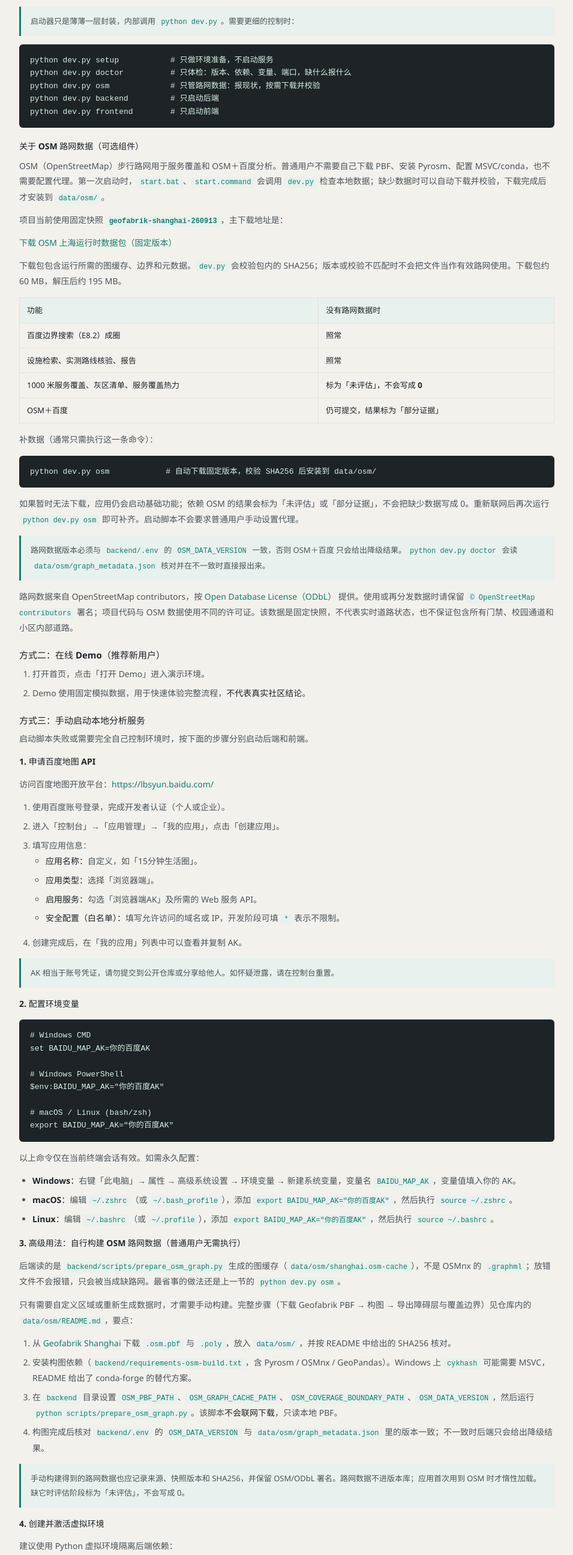
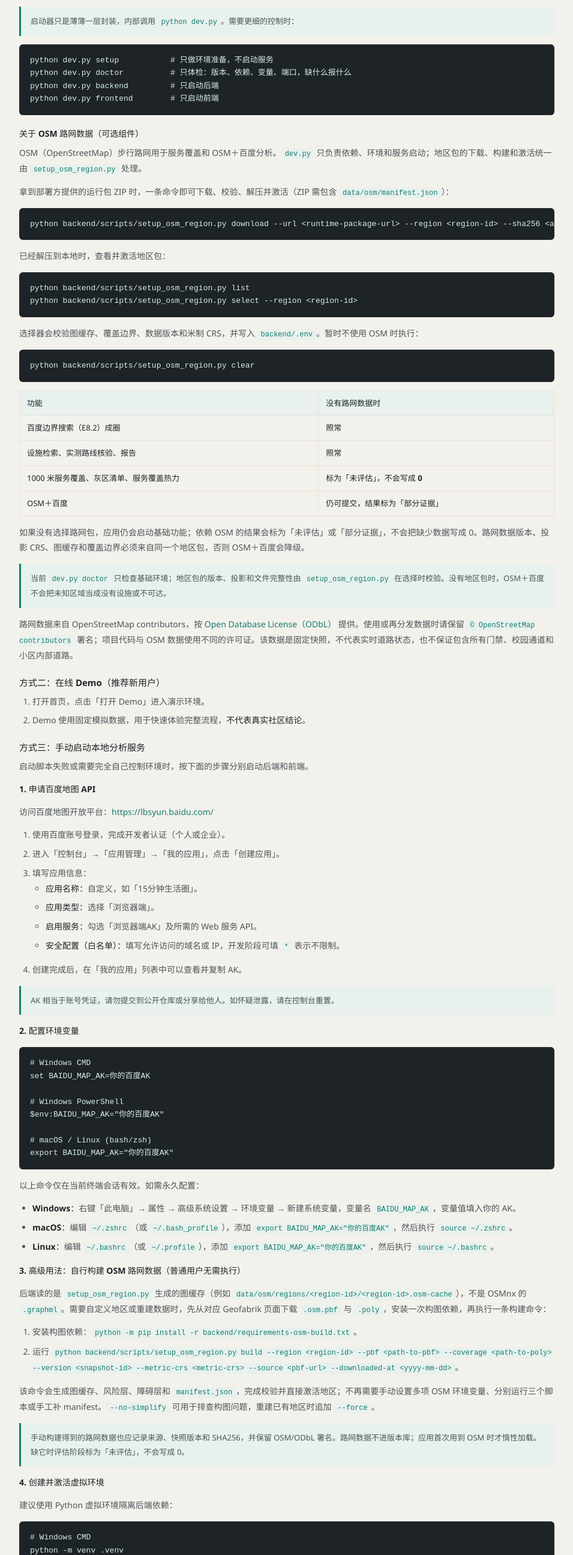
Before and after one commit to AegleObserver/our-map-site, a website: page help/index.html in a window 1280 px wide. Shown: the part 1947-4540 px from the top of the page at 60% size, without its empty margins (306-1261 px from the left). Drawn offline with Linux system fonts and the light colour scheme.

Commit message:
docs: update OSM setup instructions

```diff
--- a/help/index.html
+++ b/help/index.html
@@ -158,14 +158,17 @@ cd Baidu-map</code></pre>
               <blockquote><p>启动器只是薄薄一层封装，内部调用 <code>python dev.py</code>。需要更细的控制时：</p></blockquote>
               <pre><code>python dev.py setup           # 只做环境准备，不启动服务
 python dev.py doctor          # 只体检：版本、依赖、变量、端口，缺什么报什么
-python dev.py osm             # 只管路网数据：报现状，按需下载并校验
 python dev.py backend         # 只启动后端
 python dev.py frontend        # 只启动前端</code></pre>
               <h4>关于 OSM 路网数据（可选组件）</h4>
-              <p>OSM（OpenStreetMap）步行路网用于服务覆盖和 OSM＋百度分析。普通用户不需要自己下载 PBF、安装 Pyrosm、配置 MSVC/conda，也不需要配置代理。第一次启动时，<code>start.bat</code>、<code>start.command</code> 会调用 <code>dev.py</code> 检查本地数据；缺少数据时可以自动下载并校验，下载完成后才安装到 <code>data/osm/</code>。</p>
-              <p>项目当前使用固定快照 <strong><code>geofabrik-shanghai-260913</code></strong>，主下载地址是：</p>
-              <p><a href="https://github.com/PennEwan/Baidu-map/raw/refs/heads/osm-runtime-data/osm-shanghai-geofabrik-260913-runtime.zip" target="_blank" rel="noreferrer">下载 OSM 上海运行时数据包（固定版本）</a></p>
-              <p>下载包包含运行所需的图缓存、边界和元数据。<code>dev.py</code> 会校验包内的 SHA256；版本或校验不匹配时不会把文件当作有效路网使用。下载包约 60 MB，解压后约 195 MB。</p>
+              <p>OSM（OpenStreetMap）步行路网用于服务覆盖和 OSM＋百度分析。<code>dev.py</code> 只负责依赖、环境和服务启动；地区包的下载、构建和激活统一由 <code>setup_osm_region.py</code> 处理。</p>
+              <p>拿到部署方提供的运行包 ZIP 时，一条命令即可下载、校验、解压并激活（ZIP 需包含 <code>data/osm/manifest.json</code>）：</p>
+              <pre><code>python backend/scripts/setup_osm_region.py download --url &lt;runtime-package-url&gt; --region &lt;region-id&gt; --sha256 &lt;archive-sha256&gt;</code></pre>
+              <p>已经解压到本地时，查看并激活地区包：</p>
+              <pre><code>python backend/scripts/setup_osm_region.py list
+python backend/scripts/setup_osm_region.py select --region &lt;region-id&gt;</code></pre>
+              <p>选择器会校验图缓存、覆盖边界、数据版本和米制 CRS，并写入 <code>backend/.env</code>。暂时不使用 OSM 时执行：</p>
+              <pre><code>python backend/scripts/setup_osm_region.py clear</code></pre>
               <table>
                 <thead><tr><th>功能</th><th>没有路网数据时</th></tr></thead>
                 <tbody>
@@ -175,10 +178,8 @@ python dev.py frontend        # 只启动前端</code></pre>
                   <tr><td>OSM＋百度</td><td>仍可提交，结果标为「部分证据」</td></tr>
                 </tbody>
               </table>
-              <p>补数据（通常只需执行这一条命令）：</p>
-              <pre><code>python dev.py osm            # 自动下载固定版本，校验 SHA256 后安装到 data/osm/</code></pre>
-              <p>如果暂时无法下载，应用仍会启动基础功能；依赖 OSM 的结果会标为「未评估」或「部分证据」，不会把缺少数据写成 0。重新联网后再次运行 <code>python dev.py osm</code> 即可补齐。启动脚本不会要求普通用户手动设置代理。</p>
-              <blockquote><p>路网数据版本必须与 <code>backend/.env</code> 的 <code>OSM_DATA_VERSION</code> 一致，否则 OSM＋百度 只会给出降级结果。<code>python dev.py doctor</code> 会读 <code>data/osm/graph_metadata.json</code> 核对并在不一致时直接报出来。</p></blockquote>
+              <p>如果没有选择路网包，应用仍会启动基础功能；依赖 OSM 的结果会标为「未评估」或「部分证据」，不会把缺少数据写成 0。路网数据版本、投影 CRS、图缓存和覆盖边界必须来自同一个地区包，否则 OSM＋百度会降级。</p>
+              <blockquote><p>当前 <code>dev.py doctor</code> 只检查基础环境；地区包的版本、投影和文件完整性由 <code>setup_osm_region.py</code> 在选择时校验。没有地区包时，OSM＋百度不会把未知区域当成没有设施或不可达。</p></blockquote>
               <p>路网数据来自 OpenStreetMap contributors，按 <a href="https://opendatacommons.org/licenses/odbl/1-0/" target="_blank" rel="noreferrer">Open Database License（ODbL）</a> 提供。使用或再分发数据时请保留 <code>© OpenStreetMap contributors</code> 署名；项目代码与 OSM 数据使用不同的许可证。该数据是固定快照，不代表实时道路状态，也不保证包含所有门禁、校园通道和小区内部道路。</p>
               <h3>方式二：在线 Demo（推荐新用户）</h3>
               <ol>
@@ -219,14 +220,12 @@ export BAIDU_MAP_AK="你的百度AK"</code></pre>
                 <li><strong>Linux：</strong>编辑 <code>~/.bashrc</code>（或 <code>~/.profile</code>），添加 <code>export BAIDU_MAP_AK="你的百度AK"</code>，然后执行 <code>source ~/.bashrc</code>。</li>
               </ul>
               <p><strong>3. 高级用法：自行构建 OSM 路网数据（普通用户无需执行）</strong></p>
-              <p>后端读的是 <code>backend/scripts/prepare_osm_graph.py</code> 生成的图缓存（<code>data/osm/shanghai.osm-cache</code>），不是 OSMnx 的 <code>.graphml</code>；放错文件不会报错，只会被当成缺路网。最省事的做法还是上一节的 <code>python dev.py osm</code>。</p>
-              <p>只有需要自定义区域或重新生成数据时，才需要手动构建。完整步骤（下载 Geofabrik PBF → 构图 → 导出障碍层与覆盖边界）见仓库内的 <code>data/osm/README.md</code>，要点：</p>
+              <p>后端读的是 <code>setup_osm_region.py</code> 生成的图缓存（例如 <code>data/osm/regions/&lt;region-id&gt;/&lt;region-id&gt;.osm-cache</code>），不是 OSMnx 的 <code>.graphml</code>。需要自定义地区或重建数据时，先从对应 Geofabrik 页面下载 <code>.osm.pbf</code> 与 <code>.poly</code>，安装一次构图依赖，再执行一条构建命令：</p>
               <ol>
-                <li>从 <a href="https://download.geofabrik.de/asia/china/shanghai.html" target="_blank" rel="noreferrer">Geofabrik Shanghai</a> 下载 <code>.osm.pbf</code> 与 <code>.poly</code>，放入 <code>data/osm/</code>，并按 README 中给出的 SHA256 核对。</li>
-                <li>安装构图依赖（<code>backend/requirements-osm-build.txt</code>，含 Pyrosm / OSMnx / GeoPandas）。Windows 上 <code>cykhash</code> 可能需要 MSVC，README 给出了 conda-forge 的替代方案。</li>
-                <li>在 <code>backend</code> 目录设置 <code>OSM_PBF_PATH</code>、<code>OSM_GRAPH_CACHE_PATH</code>、<code>OSM_COVERAGE_BOUNDARY_PATH</code>、<code>OSM_DATA_VERSION</code>，然后运行 <code>python scripts/prepare_osm_graph.py</code>。该脚本<strong>不会联网下载</strong>，只读本地 PBF。</li>
-                <li>构图完成后核对 <code>backend/.env</code> 的 <code>OSM_DATA_VERSION</code> 与 <code>data/osm/graph_metadata.json</code> 里的版本一致；不一致时后端只会给出降级结果。</li>
+                <li>安装构图依赖：<code>python -m pip install -r backend/requirements-osm-build.txt</code>。</li>
+                <li>运行 <code>python backend/scripts/setup_osm_region.py build --region &lt;region-id&gt; --pbf &lt;path-to-pbf&gt; --coverage &lt;path-to-poly&gt; --version &lt;snapshot-id&gt; --metric-crs &lt;metric-crs&gt; --source &lt;pbf-url&gt; --downloaded-at &lt;yyyy-mm-dd&gt;</code>。</li>
               </ol>
+              <p>该命令会生成图缓存、风险层、障碍层和 <code>manifest.json</code>，完成校验并直接激活地区；不再需要手动设置多项 OSM 环境变量、分别运行三个脚本或手工补 manifest。<code>--no-simplify</code> 可用于排查构图问题，重建已有地区时追加 <code>--force</code>。</p>
               <blockquote><p>手动构建得到的路网数据也应记录来源、快照版本和 SHA256，并保留 OSM/ODbL 署名。路网数据不进版本库；应用首次用到 OSM 时才惰性加载。缺它时评估阶段标为「未评估」，不会写成 0。</p></blockquote>
               <p><strong>4. 创建并激活虚拟环境</strong></p>
               <p>建议使用 Python 虚拟环境隔离后端依赖：</p>
```
Also changed, not shown: help/操作说明.md (+25 -18 lines).
